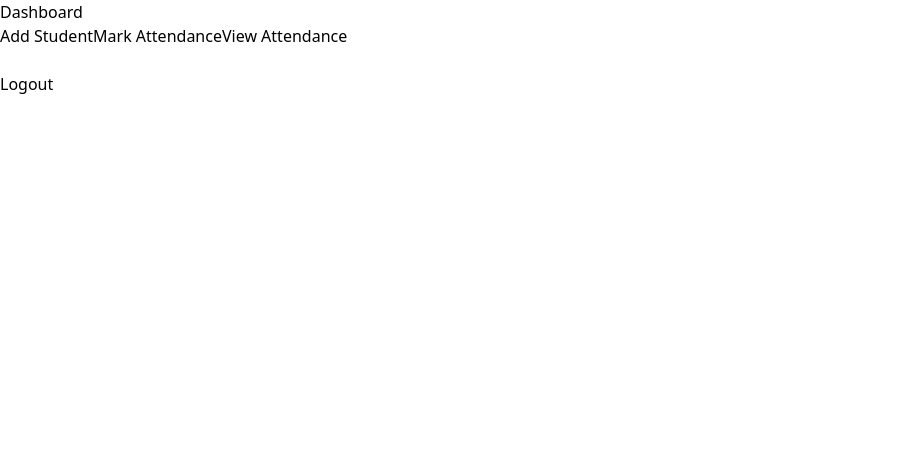
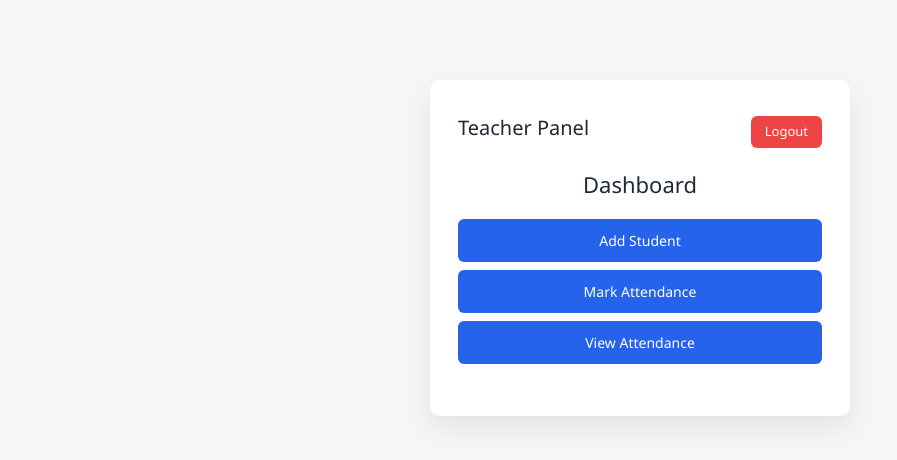
Before and after one commit to Ammarsaqib2005/Smart-attendance-management-system, a React (Vite) app: page / in a window 1280 px wide. Shown: the top 460 px of the page, without its empty margins (0-897 px from the left). Built offline with nearby package versions, Linux system fonts and the light colour scheme; no server answers; sample sign-in values are in the browser's storage.

Commit message:
Fifth commit

```diff
--- a/src/App.jsx
+++ b/src/App.jsx
@@ -2,6 +2,10 @@ import { Routes, Route } from "react-router-dom";
 import Signup from "./auth/Signup";
 import Login from "./auth/Login";
 import Dashboard from "./pages/Dashboard";
+import AddStudent from "./pages/AddStudent";
+import MarkAttendance from "./pages/MarkAttendance";
+import ViewAttendance from "./pages/ViewAttendance";
+import StudentDashboard from "./pages/StudentDashboard";
 import PrivateRoute from "./components/PrivateRoute";
 
 function App() {
@@ -19,6 +23,10 @@ function App() {
               </PrivateRoute>
             }
           />
+          <Route path="/add-student" element={<PrivateRoute><AddStudent /></PrivateRoute>} />
+          <Route path="/mark-attendance" element={<PrivateRoute><MarkAttendance /></PrivateRoute>} />
+          <Route path="/view-attendance" element={<PrivateRoute><ViewAttendance /></PrivateRoute>} />
+          <Route path="/student" element={<StudentDashboard />} />
       </Routes>
 
   );
--- a/src/auth/Login.jsx
+++ b/src/auth/Login.jsx
@@ -1,17 +1,20 @@
 import { useState } from "react";
 import { signInWithEmailAndPassword } from "firebase/auth";
 import { auth } from "../firebase/firebase";
+import { useNavigate } from "react-router-dom";
 import AuthLayout from "../components/AuthLayout";
 
 function Login() {
   const [email, setEmail] = useState("");
   const [password, setPassword] = useState("");
+  const navigate = useNavigate();
 
   const handleLogin = async (e) => {
     e.preventDefault();
     try {
       await signInWithEmailAndPassword(auth, email, password);
-      alert("Login successful ✅");
+      // alert("Login successful ✅");
+      navigate("/");
     } catch (error) {
       if (error.code === "auth/invalid-credential") {
         alert("Invalid email or password");
--- a/src/components/AuthLayout.jsx
+++ b/src/components/AuthLayout.jsx
@@ -1,13 +1,8 @@
-function AuthLayout({ title, children }) {
+function AuthLayout({ children }) {
   return (
-    <div className="min-h-screen flex items-center justify-center bg-gray-100">
-      <div className="bg-white w-80 p-6 rounded-xl shadow-md">
-        <h2 className="text-2xl font-semibold text-center mb-4">
-          {title}
-        </h2>
-
-        {children}
-      </div>
+    <div className="card">
+      <h1>Smart Attendance</h1>
+      {children}
     </div>
   );
 }
--- /dev/null
+++ b/src/components/DashboardLayout.jsx
@@ -0,0 +1,29 @@
+import { signOut } from "firebase/auth";
+import { auth } from "../firebase/firebase";
+import { useNavigate } from "react-router-dom";
+
+function DashboardLayout({ children }) {
+  const navigate = useNavigate();
+
+  const logout = async () => {
+    await signOut(auth);
+    navigate("/login");
+  };
+
+  return (
+    <div className="card">
+      {/* Header */}
+      <div className="dashboard-header">
+        <h1>Teacher Panel</h1>
+        <button className="logout-btn" onClick={logout}>
+          Logout
+        </button>
+      </div>
+
+      {/* Page Content */}
+      {children}
+    </div>
+  );
+}
+
+export default DashboardLayout;
--- /dev/null
+++ b/src/pages/AddStudent.jsx
@@ -0,0 +1,46 @@
+import { useState } from "react";
+import { collection, addDoc } from "firebase/firestore";
+import { db } from "../firebase/firebase";
+import DashboardLayout from "../components/DashboardLayout";
+
+function AddStudent() {
+  const [name, setName] = useState("");
+  const [rollNo, setRollNo] = useState("");
+
+  const handleAdd = async () => {
+    if (!name || !rollNo) return alert("Fill all fields");
+
+    await addDoc(collection(db, "students"), {
+      name,
+      rollNo,
+    });
+
+    setName("");
+    setRollNo("");
+    alert("Student added");
+  };
+
+  return (
+    <DashboardLayout>
+    <div>
+      <h2>Add Student</h2>
+
+      <input
+        placeholder="Student Name"
+        value={name}
+        onChange={(e) => setName(e.target.value)}
+      />
+
+      <input
+        placeholder="Roll No"
+        value={rollNo}
+        onChange={(e) => setRollNo(e.target.value)}
+      />
+
+      <button onClick={handleAdd}>Add</button>
+    </div>
+    </DashboardLayout>
+  );
+}
+
+export default AddStudent;
--- a/src/pages/Dashboard.jsx
+++ b/src/pages/Dashboard.jsx
@@ -1,5 +1,6 @@
 import { signOut } from "firebase/auth";
 import { auth } from "../firebase/firebase";
+import DashboardLayout from "../components/DashboardLayout";
 import { useNavigate } from "react-router-dom";
 
 function Dashboard() {
@@ -11,6 +12,7 @@ function Dashboard() {
   };
 
   return (
+    <DashboardLayout>
     <div>
       <h1>Dashboard</h1>
 
@@ -28,8 +30,9 @@ function Dashboard() {
 
       <br /><br />
 
-      <button onClick={handleLogout}>Logout</button>
+      {/* <button onClick={handleLogout}>Logout</button> */}
     </div>
+    </DashboardLayout>
   );
 }
 
--- /dev/null
+++ b/src/pages/MarkAttendance.jsx
@@ -0,0 +1,90 @@
+import { useEffect, useState } from "react";
+import { collection, getDocs, doc, setDoc } from "firebase/firestore";
+import { db } from "../firebase/firebase";
+import DashboardLayout from "../components/DashboardLayout";
+
+function MarkAttendance() {
+  const [students, setStudents] = useState([]);
+  const [attendance, setAttendance] = useState({});
+
+  // 1️⃣ Fetch students
+  useEffect(() => {
+    const fetchStudents = async () => {
+      const snapshot = await getDocs(collection(db, "students"));
+      const list = snapshot.docs.map((docu) => ({
+        id: docu.id,
+        ...docu.data(),
+      }));
+      setStudents(list);
+    };
+    fetchStudents();
+  }, []);
+
+  // 2️⃣ Handle selection
+  const handleChange = (id, value) => {
+    setAttendance((prev) => ({
+      ...prev,
+      [id]: value,
+    }));
+  };
+
+  // 3️⃣ Save attendance
+  const saveAttendance = async () => {
+    if (students.length === 0) {
+      alert("No students found");
+      return;
+    }
+
+    const today = new Date().toISOString().split("T")[0];
+
+    try {
+      for (let student of students) {
+        if (!attendance[student.id]) {
+          alert("Please mark attendance for all students");
+          return;
+        }
+      }
+
+      for (let student of students) {
+        await setDoc(doc(db, "attendance", today, "records", student.id), {
+          name: student.name,
+          rollNo: student.rollNo,
+          status: attendance[student.id] || "Absent",
+        });
+      }
+      alert("Attendance saved successfully");
+    } catch (error) {
+      console.error(error);
+      alert("Error saving attendance");
+    }
+  };
+
+  return (
+    <DashboardLayout>
+    <div>
+      <h2>Mark Attendance</h2>
+
+      {students.map((s) => (
+        <div key={s.id}>
+          {s.name}
+          <select
+            defaultValue=""
+            onChange={(e) => handleChange(s.id, e.target.value)}
+          >
+            <option value="" disabled>
+              Select
+            </option>
+            <option value="Present">Present</option>
+            <option value="Absent">Absent</option>
+          </select>
+        </div>
+      ))}
+
+      <br />
+      <button onClick={saveAttendance}>Save Attendance</button>
+    </div>
+    </DashboardLayout>
+  );
+}
+
+export default MarkAttendance;
--- /dev/null
+++ b/src/pages/StudentDashboard.jsx
@@ -0,0 +1,60 @@
+import { useState } from "react";
+import { collection, getDocs } from "firebase/firestore";
+import { db } from "../firebase/firebase";
+
+function StudentDashboard() {
+  const [rollNo, setRollNo] = useState("");
+  const [records, setRecords] = useState([]);
+
+  const fetchAttendance = async () => {
+    if (!rollNo) {
+      alert("Enter roll number");
+      return;
+    }
+
+    const attendanceSnap = await getDocs(collection(db, "attendance"));
+    let result = [];
+
+    for (let dateDoc of attendanceSnap.docs) {
+      const recordsSnap = await getDocs(
+        collection(db, "attendance", dateDoc.id, "records")
+      );
+
+      recordsSnap.forEach((docu) => {
+        const data = docu.data();
+        if (data.rollNo === rollNo) {
+          result.push({
+            date: dateDoc.id,
+            status: data.status,
+          });
+        }
+      });
+    }
+
+    setRecords(result);
+  };
+
+  return (
+    <div className="container">
+      <h2>Student Attendance</h2>
+
+      <input
+        placeholder="Enter Roll No"
+        value={rollNo}
+        onChange={(e) => setRollNo(e.target.value)}
+      />
+
+      <button onClick={fetchAttendance}>View Attendance</button>
+
+      <ul>
+        {records.map((r, i) => (
+          <li key={i}>
+            {r.date} - {r.status}
+          </li>
+        ))}
+      </ul>
+    </div>
+  );
+}
+
+export default StudentDashboard;
--- /dev/null
+++ b/src/pages/ViewAttendance.jsx
@@ -0,0 +1,41 @@
+import { useState } from "react";
+import { collection, getDocs } from "firebase/firestore";
+import { db } from "../firebase/firebase";
+import DashboardLayout from "../components/DashboardLayout";
+
+function ViewAttendance() {
+  const [date, setDate] = useState("");
+  const [records, setRecords] = useState([]);
+
+  const fetchAttendance = async () => {
+    if (!date) return;
+
+    const snapshot = await getDocs(
+      collection(db, "attendance", date, "records")
+    );
+
+    const list = snapshot.docs.map((docu) => docu.data());
+    setRecords(list);
+  };
+
+  return (
+    <DashboardLayout>
+    <div>
+      <h2>View Attendance</h2>
+
+      <input type="date" onChange={(e) => setDate(e.target.value)} />
+      <button onClick={fetchAttendance}>Fetch</button>
+
+      <ul>
+        {records.map((r, i) => (
+          <li key={i}>
+            {r.name} - {r.status}
+          </li>
+        ))}
+      </ul>
+    </div>
+    </DashboardLayout>
+  );
+}
+
+export default ViewAttendance;
--- a/src/style.css
+++ b/src/style.css
@@ -1 +1,125 @@
 @import "tailwindcss";
+/* ===== RESET ===== */
+* {
+  margin: 0;
+  padding: 0;
+  box-sizing: border-box;
+}
+
+/* ===== GLOBAL ===== */
+body {
+  font-family: "Segoe UI", Tahoma, sans-serif;
+  background-color: #f4f6f8;
+  color: #1f2937;
+}
+
+/* ===== CARD LAYOUT ===== */
+.card {
+  width: 100%;
+  max-width: 420px;
+  margin: 80px auto;
+  background: #ffffff;
+  padding: 28px;
+  border-radius: 10px;
+  box-shadow: 0 12px 30px rgba(0, 0, 0, 0.08);
+}
+
+/* ===== HEADINGS ===== */
+h1 {
+  text-align: center;
+  font-size: 22px;
+  margin-bottom: 10px;
+}
+
+h2 {
+  text-align: center;
+  font-size: 18px;
+  margin-bottom: 20px;
+  color: #374151;
+}
+
+/* ===== INPUTS ===== */
+input,
+select {
+  width: 100%;
+  padding: 10px 12px;
+  margin-bottom: 14px;
+  border-radius: 6px;
+  border: 1px solid #d1d5db;
+  font-size: 14px;
+}
+
+input:focus,
+select:focus {
+  outline: none;
+  border-color: #2563eb;
+}
+
+/* ===== BUTTONS ===== */
+button {
+  width: 100%;
+  padding: 11px;
+  border-radius: 6px;
+  border: none;
+  background-color: #2563eb;
+  color: #ffffff;
+  font-size: 14px;
+  font-weight: 500;
+  cursor: pointer;
+  margin-top: 8px;
+}
+
+button:hover {
+  background-color: #1e40af;
+}
+
+button.secondary {
+  background-color: #6b7280;
+}
+
+button.secondary:hover {
+  background-color: #4b5563;
+}
+
+/* ===== LIST ROWS ===== */
+.row {
+  display: flex;
+  justify-content: space-between;
+  align-items: center;
+  margin-bottom: 12px;
+  gap: 10px;
+}
+
+.row span {
+  font-size: 14px;
+}
+
+/* ===== NAV BUTTON GROUP ===== */
+.nav-buttons button {
+  margin-bottom: 10px;
+}
+
+/* ===== DASHBOARD HEADER ===== */
+.dashboard-header {
+  display: flex;
+  justify-content: space-between;
+  align-items: center;
+  margin-bottom: 20px;
+}
+
+.dashboard-header h1 {
+  margin: 0;
+  font-size: 20px;
+}
+
+/* ===== LOGOUT BUTTON ===== */
+.logout-btn {
+  width: auto;
+  padding: 6px 14px;
+  background-color: #ef4444;
+  font-size: 13px;
+}
+
+.logout-btn:hover {
+  background-color: #dc2626;
+}
```
